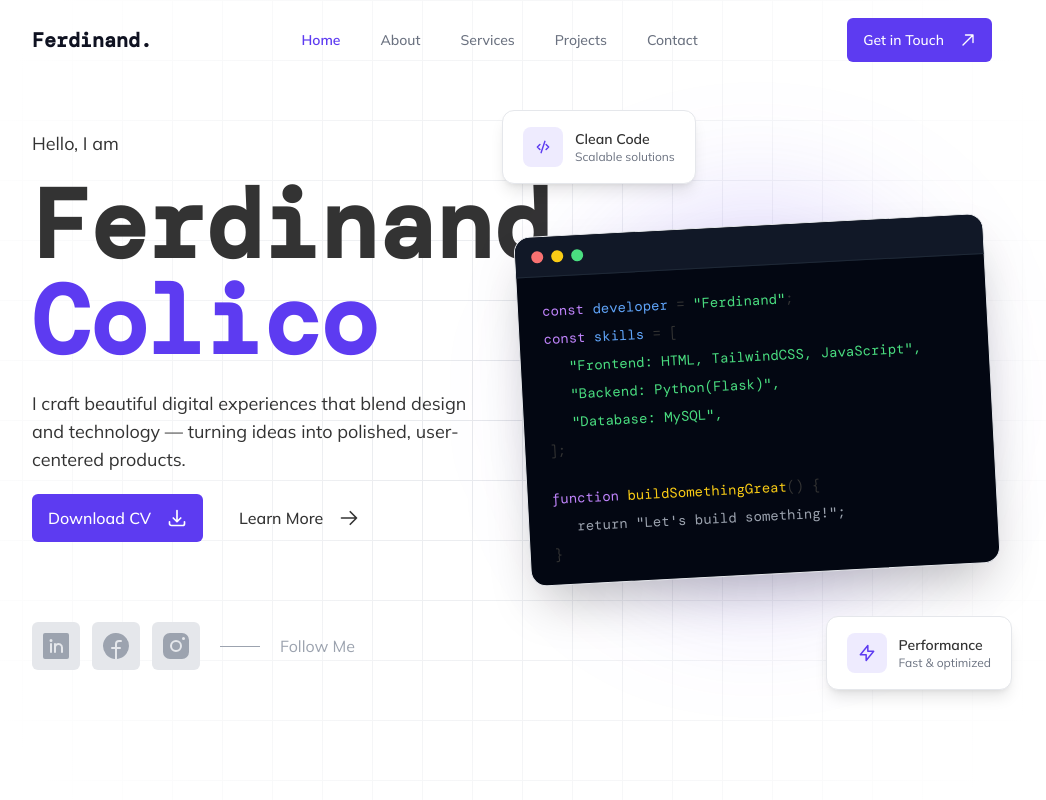
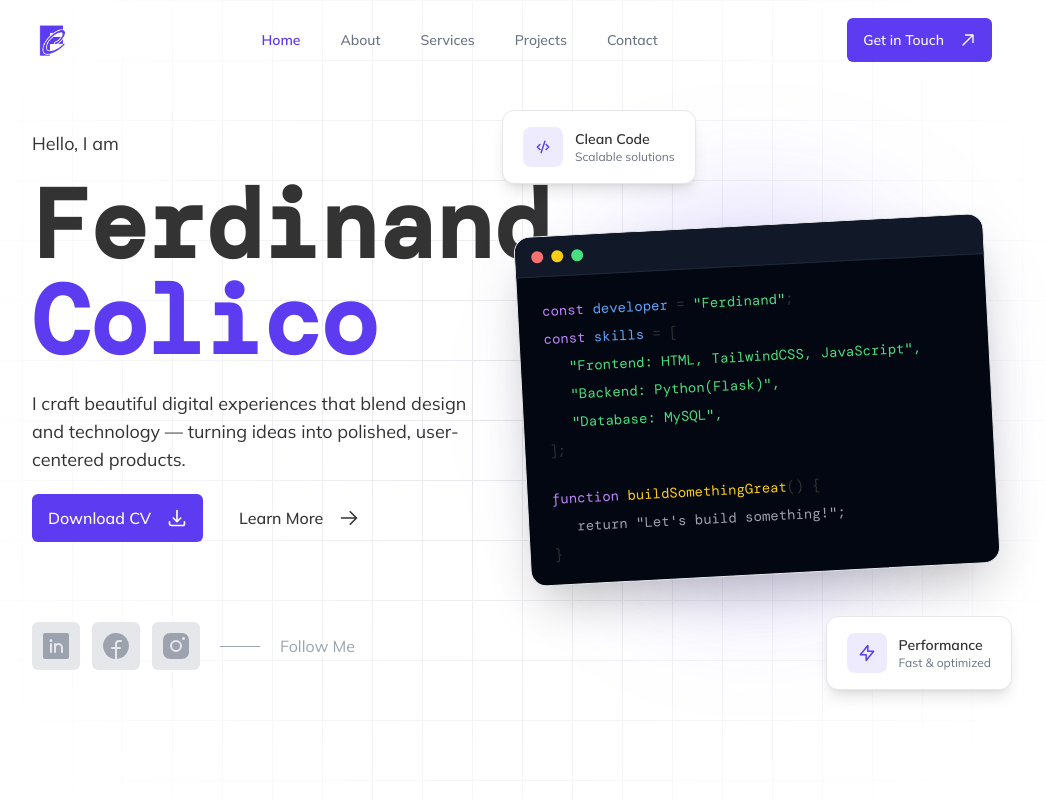
Before and after one commit to coliks/main_portfolio, a website: page index.html in a window 1280 px wide. Shown: the top 800 px of the page, without its empty margins (128-1174 px from the left). Drawn offline with nearby package versions, Linux system fonts and the light colour scheme; files that its build step writes are made by us from their sources; a web font is replaced by a local one.

Commit message:
Added navbar logo

```diff
--- a/index.html
+++ b/index.html
@@ -27,7 +27,7 @@
           href="#home"
           class="text-lg sm:text-xl font-bold font-dm-mono text-[#0F1221]"
         >
-          Ferdinand.
+          <img src="images/logo.png" class="w-10 h-10" alt="">
         </a>
       </div>
 
```
